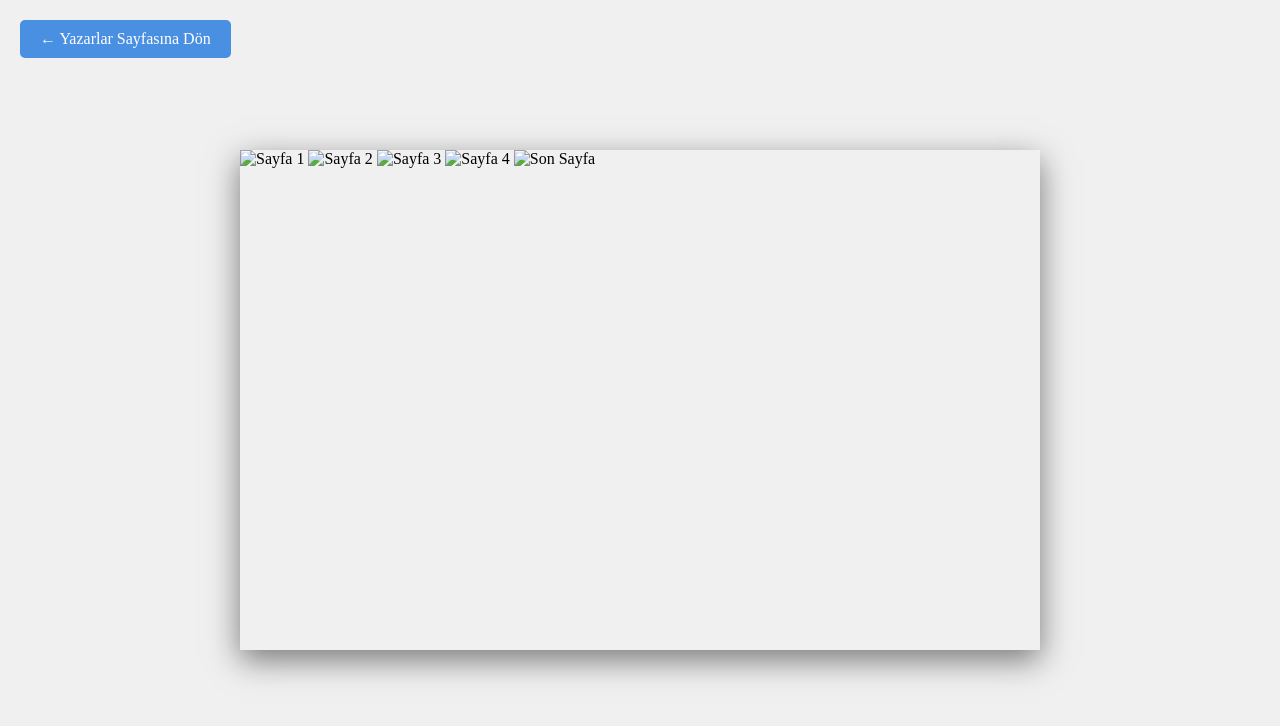
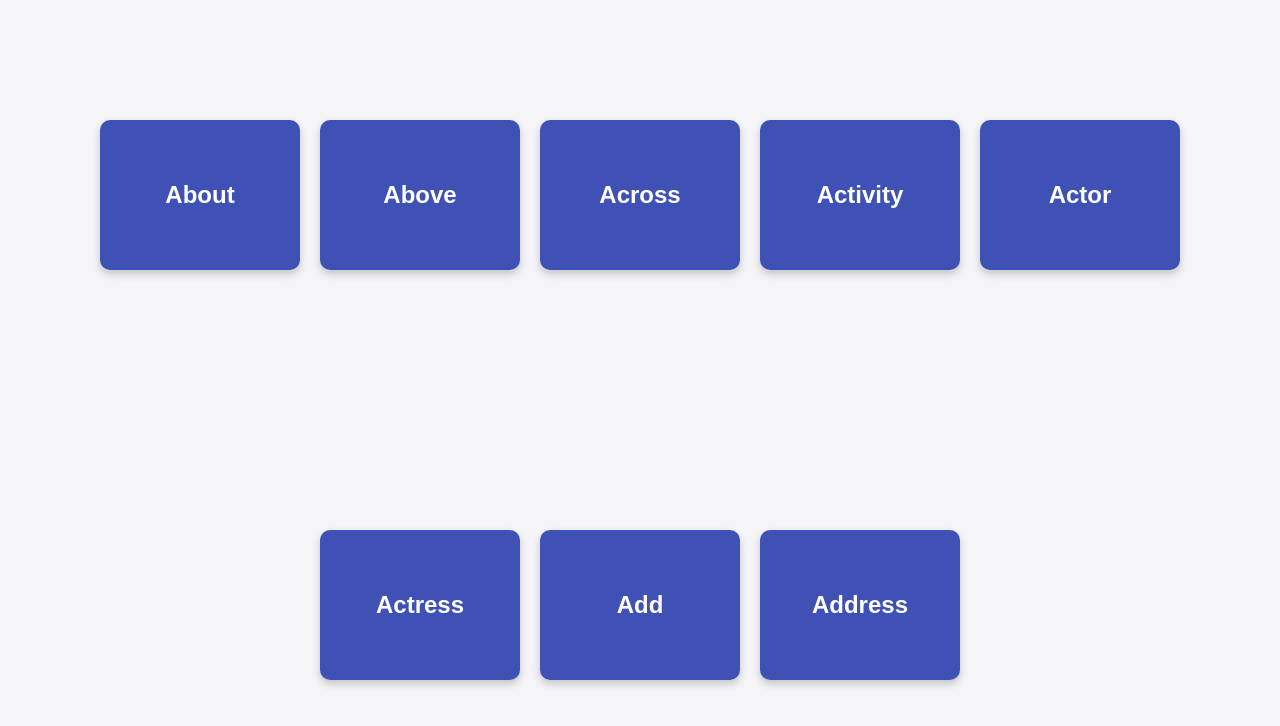
Before and after one commit to gnl19999/Yazarlar-app., a plain HTML site: page index.html in a window 1280 px wide. Drawn offline with nearby package versions, Linux system fonts and the light colour scheme.

Commit message:
index.html

```diff
--- a/index.html
+++ b/index.html
@@ -3,104 +3,169 @@
 <head>
     <meta charset="UTF-8">
     <meta name="viewport" content="width=device-width, initial-scale=1.0">
-    <title>İçimizdeki Şeytan - Flipbook</title>
-
-    <script type="text/javascript" src="lib/jquery.min.js"></script>
-    <script type="text/javascript" src="lib/turn.min.js"></script>
-
+    <title>Kayan Kelime Kartları (Flip Cards)</title>
     <style>
         body {
-            margin: 0;
-            padding: 0;
-            background-color: #f0f0f0;
+            font-family: 'Arial', sans-serif;
             display: flex;
+            flex-wrap: wrap;
             justify-content: center;
             align-items: center;
             min-height: 100vh;
+            background-color: #f4f4f9;
+            margin: 0;
+            gap: 20px; /* Kartlar arasındaki boşluk */
         }
 
-        /* Kitap Alanı */
-        .flipbook-viewport {
-            width: 80%; /* Görüntüleme alanının genişliği */
-            height: 90vh; /* Görüntüleme alanının yüksekliği */
+        .flip-card {
+            background-color: transparent;
+            width: 200px;
+            height: 150px;
+            perspective: 1000px; /* 3D efekti için */
+        }
+
+        .flip-card-inner {
+            position: relative;
+            width: 100%;
+            height: 100%;
+            text-align: center;
+            transition: transform 0.6s; /* Dönme animasyonu süresi */
+            transform-style: preserve-3d; /* 3D uzayda dönmesini sağlar */
+            box-shadow: 0 4px 8px 0 rgba(0,0,0,0.2);
+            border-radius: 10px;
+        }
+
+        /* Kartın üzerine gelindiğinde (hover) dönsün */
+        .flip-card:hover .flip-card-inner {
+            transform: rotateY(180deg);
+        }
+
+        .flip-card-front, .flip-card-back {
+            position: absolute;
+            width: 100%;
+            height: 100%;
+            -webkit-backface-visibility: hidden; /* Kartın arkasındaki yüzü gizle */
+            backface-visibility: hidden;
             display: flex;
+            flex-direction: column;
             justify-content: center;
             align-items: center;
+            border-radius: 10px;
+            padding: 10px;
+            box-sizing: border-box;
         }
 
-        /* Sayfaların İçine Girdiği Kutu */
-        .flipbook {
-            width: 800px; /* Kitabın tek sayfa genişliği x 2 */
-            height: 500px; /* Kitabın yüksekliği */
-            box-shadow: 0 10px 30px rgba(0,0,0,0.5);
+        .flip-card-front {
+            background-color: #3f51b5; /* Ön yüz rengi (Mavi) */
+            color: white;
+            font-size: 1.5em;
+            font-weight: bold;
         }
 
-        /* Tekil Sayfa Görünümü */
-        .flipbook .page {
-            width: 400px; /* Görselinizin genişliği ile eşleşmeli */
-            height: 500px; /* Görselinizin yüksekliği ile eşleşmeli */
-            background-color: white;
-            border: 1px solid #ccc;
-            background-repeat: no-repeat;
-            background-size: 100% 100%;
+        .flip-card-back {
+            background-color: #ff9800; /* Arka yüz rengi (Turuncu) */
+            color: black;
+            transform: rotateY(180deg); /* Arka yüzü başlangıçta 180 derece döndür */
+            font-size: 1.1em;
+            line-height: 1.3;
         }
 
-        /* Sayfa görselleri bu img etiketleri içine yerleştirilecek */
-        .flipbook img {
-            width: 100%;
-            height: 100%;
-            object-fit: cover;
+        .word-turkish {
+            font-weight: bold;
+            margin-top: 5px;
         }
 
-        /* Geri Dön Butonu Stilini Ekleyelim */
-        .back-btn {
-            position: absolute;
-            top: 20px;
-            left: 20px;
-            background-color: #4a90e2;
-            color: white;
-            text-decoration: none;
-            padding: 10px 20px;
-            border-radius: 5px;
-            font-size: 1rem;
-            z-index: 100;
-            transition: background 0.3s;
-        }
-
-        .back-btn:hover {
-            background-color: #357abd;
-        }
     </style>
 </head>
 <body>
 
-    <a href="yazarlar.html" class="back-btn">← Yazarlar Sayfasına Dön</a>
-
-    <div class="flipbook-viewport">
-        <div class="container">
-            <div class="flipbook">
-                <img src="sayfa1.jpg" alt="Sayfa 1">
-                <img src="sayfa2.jpg" alt="Sayfa 2">
-                <img src="sayfa3.jpg" alt="Sayfa 3">
-                <img src="sayfa4.jpg" alt="Sayfa 4">
-                <img src="sayfaN.jpg" alt="Son Sayfa">
+    <div class="flip-card">
+        <div class="flip-card-inner">
+            <div class="flip-card-front">
+                About
+            </div>
+            <div class="flip-card-back">
+                <span class="word-turkish">hakkında, yaklaşık</span>
             </div>
         </div>
     </div>
 
-    <script type="text/javascript">
-        $(function() {
-            // .flipbook divini seçer ve Turn.js'i başlatır
-            $('.flipbook').turn({
-                width: 800, // Kitabın toplam genişliği (tek sayfa x 2)
-                height: 500, // Kitabın yüksekliği
-                autoCenter: true, // Ortalamayı otomatik yapar
-                gradients: true, // Gölge efekti verir
-                elevation: 50, // Sayfa çevirme sırasında yükselme efekti
-                duration: 900 // Sayfa çevirme animasyonu süresi (milisaniye)
-            });
-        });
-    </script>
+    <div class="flip-card">
+        <div class="flip-card-inner">
+            <div class="flip-card-front">
+                Above
+            </div>
+            <div class="flip-card-back">
+                <span class="word-turkish">üstünde, yukarıda</span>
+            </div>
+        </div>
+    </div>
 
-</body>
+    <div class="flip-card">
+        <div class="flip-card-inner">
+            <div class="flip-card-front">
+                Across
+            </div>
+            <div class="flip-card-back">
+                <span class="word-turkish">karşısında, içinden, üstünden</span>
+            </div>
+        </div>
+    </div>
+
+    <div class="flip-card">
+        <div class="flip-card-inner">
+            <div class="flip-card-front">
+                Activity
+            </div>
+            <div class="flip-card-back">
+                <span class="word-turkish">aktivite, eylem</span>
+            </div>
+        </div>
+    </div>
+
+    <div class="flip-card">
+        <div class="flip-card-inner">
+            <div class="flip-card-front">
+                Actor
+            </div>
+            <div class="flip-card-back">
+                <span class="word-turkish">erkek oyuncu</span>
+            </div>
+        </div>
+    </div>
+
+    <div class="flip-card">
+        <div class="flip-card-inner">
+            <div class="flip-card-front">
+                Actress
+            </div>
+            <div class="flip-card-back">
+                <span class="word-turkish">kadın oyuncu / artist</span>
+            </div>
+        </div>
+    </div>
+
+    <div class="flip-card">
+        <div class="flip-card-inner">
+            <div class="flip-card-front">
+                Add
+            </div>
+            <div class="flip-card-back">
+                <span class="word-turkish">toplamak, eklemek</span>
+            </div>
+        </div>
+    </div>
+
+    <div class="flip-card">
+        <div class="flip-card-inner">
+            <div class="flip-card-front">
+                Address
+            </div>
+            <div class="flip-card-back">
+                <span class="word-turkish">hitap etmek, adres</span>
+            </div>
+        </div>
+    </div>
+
+    </body>
 </html>
```
